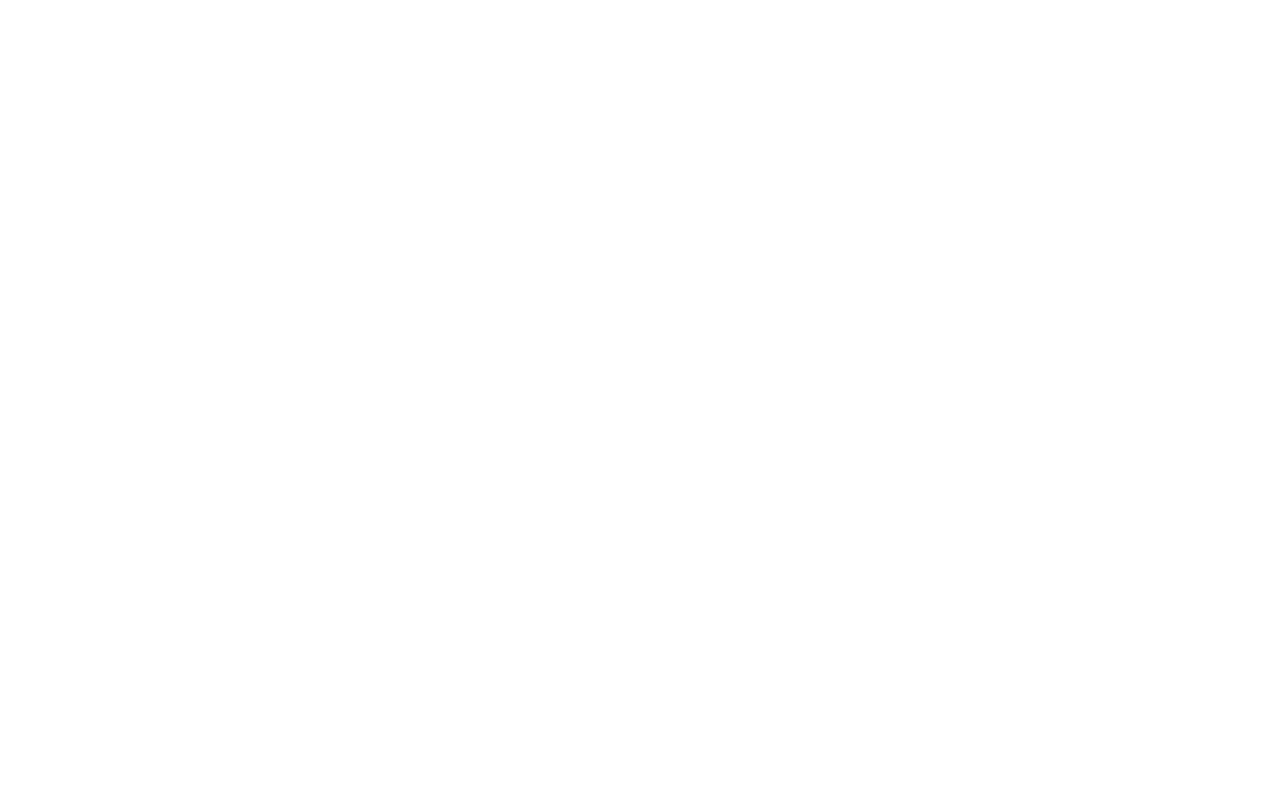
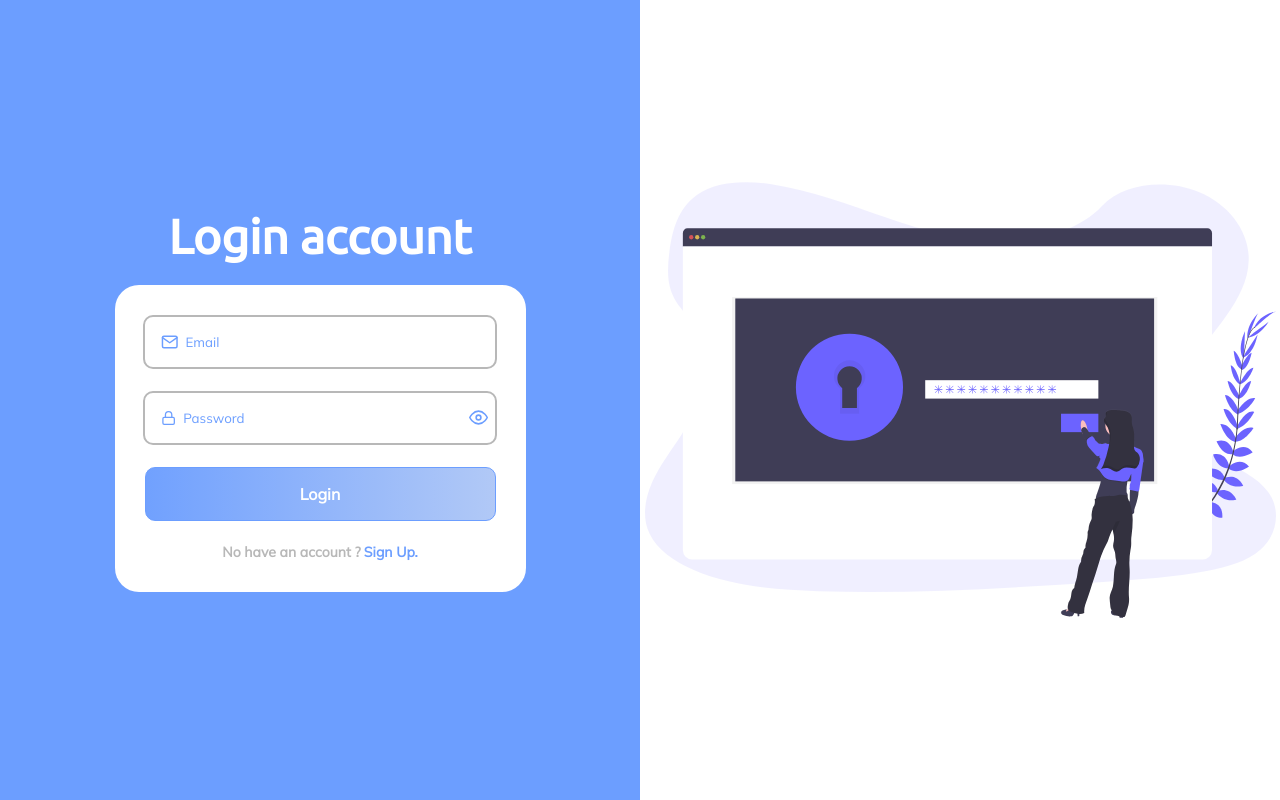
Before and after one commit to andre-luizz/drowzee-dashboard, a React (Create React App) app: page /sign-in in a window 1280 px wide. Built offline with nearby package versions, Linux system fonts and the light colour scheme.

Commit message:
feat: create sign in page

```diff
--- a/src/App.tsx
+++ b/src/App.tsx
@@ -1,6 +1,7 @@
 import React from 'react';
 
 import { BrowserRouter } from 'react-router-dom';
+import { AuthProvider } from './hooks/auth';
 
 import GlobalStyles from './styles/GlobalStyles';
 
@@ -11,7 +12,9 @@
 		<>
 			<GlobalStyles />
 			<BrowserRouter>
-				<Routes />
+				<AuthProvider>
+					<Routes />
+				</AuthProvider>
 			</BrowserRouter>
 		</>
 	);
--- /dev/null
+++ b/src/domain/pages/SignIn/interfaces/ISignInUserData.ts
@@ -0,0 +1,5 @@
+
+export interface ISignInUserData {
+    email: string;
+    password: string;
+}
--- /dev/null
+++ b/src/helpers/pages/signIn/validations/schema.ts
@@ -0,0 +1,8 @@
+import * as yup from 'yup';
+
+const schema = yup.object({
+	email:yup.string().required('the email field cannot be empty').email(),
+	password:yup.string().required('the password field cannot be empty')
+}).required();
+
+export default schema;
--- /dev/null
+++ b/src/hooks/auth.tsx
@@ -0,0 +1,77 @@
+/* eslint-disable @typescript-eslint/ban-types */
+import React, { useState } from 'react';
+
+import api from '../services/api';
+
+interface AuthState {
+    token: string;
+    user: object;
+}
+
+interface SignInCredentials {
+    email: string;
+    password: string;
+}
+
+interface AuthContextData {
+    user: object;
+    signIn: ({ email, password }: SignInCredentials) => Promise<void>;
+    signOut: () => void;
+}
+
+const AuthContext = React.createContext<AuthContextData>({} as AuthContextData);
+
+const AuthProvider: React.FC = ({ children }) => {
+	const [data, setData] = useState<AuthState>(() => {
+		const token = localStorage.getItem('@app:token');
+		const user = localStorage.getItem('@app:user');
+
+		if (token && user) {
+			return {
+				token,
+				user: JSON.parse(user)
+			};
+		}
+
+		return {} as AuthState;
+	});
+
+	const signIn = React.useCallback(async ({ email, password }) => {
+		const response = await api.post<any>('/sessions', {
+			email,
+			password,
+		});
+
+		const { token, user } = response.data;
+
+		localStorage.setItem('@app:token', token);
+		localStorage.setItem('@app:user', JSON.stringify(user));
+
+		setData({ token, user });
+	}, []);
+
+	const signOut = React.useCallback(() => {
+		localStorage.removeItem('@app:token');
+		localStorage.removeItem('@app:user');
+
+		setData({} as AuthState);
+	}, []);
+
+	return (
+		<AuthContext.Provider value={{ signOut, signIn, user: data.user }}>
+			{children}
+		</AuthContext.Provider>
+	);
+};
+
+function useAuth(): AuthContextData {
+	const context = React.useContext(AuthContext);
+
+	if (!context) {
+		throw new Error('useAuth must be used within a AuthProvider');
+	}
+
+	return context;
+}
+
+export { AuthProvider, useAuth };
--- /dev/null
+++ b/src/pages/SignIn/index.tsx
@@ -0,0 +1,83 @@
+import React from 'react';
+
+import { yupResolver } from '@hookform/resolvers/yup';
+import { FiMail, FiLock } from 'react-icons/fi';
+import { useForm } from 'react-hook-form';
+import { ISignInUserData } from '../../domain/pages/SignIn/interfaces/ISignInUserData';
+import { useAuth } from '../../hooks/auth';
+
+import SignInImg from '../../assets/svg/sign-in-image.svg';
+import Image from '../../components/DataDisplay/Image';
+import TextField from '../../components/Input/TextField';
+import Button from '../../components/Input/Button';
+
+import schema from '../../helpers/pages/signIn/validations/schema';
+
+import * as S from './styles';
+
+const SignIn: React.FC = () => {
+
+	const { signIn, user } = useAuth();
+
+	console.log(user);
+
+	const { register, handleSubmit, formState: { errors } } = useForm<ISignInUserData>({
+		resolver: yupResolver(schema)
+	});
+
+	const onFormSubmit = React.useCallback((data: ISignInUserData) => {
+		const { email, password } = data;
+
+		signIn({
+			email,
+			password,
+		});
+	}, []);
+
+	return (
+		<S.Container>
+
+			<S.PageLeftSide>
+
+				<S.FormTitle>Login account</S.FormTitle>
+				<S.Form
+					onSubmit={handleSubmit(onFormSubmit)}
+					autoComplete="off">
+					<TextField
+						errorMessage={errors.email?.message}
+						icon={FiMail}
+						fieldName="email"
+						placeholder="Email"
+						register={register}
+						required
+					/>
+					<TextField
+						errorMessage={errors.password?.message}
+						secureTextField
+						icon={FiLock}
+						fieldName="password"
+						placeholder="Password"
+						register={register}
+						required
+					/>
+
+					<Button type="submit">Login</Button>
+
+					<S.NoAccountWrapper>
+						<S.NoAccountText>No have an account ?</S.NoAccountText>
+						<S.NoAccountLink to="/">Sign Up.</S.NoAccountLink>
+					</S.NoAccountWrapper>
+
+				</S.Form>
+
+			</S.PageLeftSide>
+
+			<S.PageRightSide>
+				<Image src={SignInImg} alt="sign-in-image" width={631} height={436} />
+			</S.PageRightSide>
+
+		</S.Container>
+	);
+};
+
+export default SignIn;
--- /dev/null
+++ b/src/pages/SignIn/styles.ts
@@ -0,0 +1,61 @@
+import styled from 'styled-components';
+import colors from '../../styles/colors';
+import Heading from '../../components/DataDisplay/Heading';
+import LinkBase from '../../components/Navigation/Link';
+import Text from '../../components/DataDisplay/Text';
+
+export const Container = styled.div`
+    display: flex;
+    justify-content: center;
+    align-items: center;
+    background-color: ${colors.secondary};
+`;
+
+export const PageLeftSide = styled.div`
+    display: flex;
+    flex-direction: column;
+    justify-content: center;
+    align-items: center;
+    width: 50vw;
+    height: 100vh;
+    background-color: ${colors.primary};
+`;
+
+export const PageRightSide = styled.div`
+    display: flex;
+    justify-content: center;
+    align-items: center;
+    width: 50vw;
+    height: 100vh;
+    background-color: ${colors.secondary};
+`;
+
+export const FormTitle = styled(Heading)`
+    margin-bottom: 21px;
+`;
+
+export const Form = styled.form`
+    display: flex;
+    flex-direction: column;
+    align-items: center;
+    padding: 30px;
+    width: 411px;
+    height: auto;
+    background: ${colors.secondary};
+    border-radius: 24px;
+`;
+
+export const NoAccountWrapper = styled.div`
+    margin-top: 21px;
+    display: flex;
+    justify-content: center;
+    align-items: center;
+    height: 20px;
+`;
+
+export const NoAccountText = styled(Text)`
+    margin-right: 3px;
+    color: ${colors.input};
+`;
+
+export const NoAccountLink = styled(LinkBase)``;
--- a/src/pages/SignUp/index.tsx
+++ b/src/pages/SignUp/index.tsx
@@ -4,6 +4,7 @@
 import { useForm } from 'react-hook-form';
 import { yupResolver } from '@hookform/resolvers/yup';
 import { ISignUpUserData } from '../../domain/pages/SignUp/interfaces/ISignUpUserData';
+import { useHistory } from 'react-router-dom';
 
 import SignUpImg from '../../assets/svg/sign-up-image.svg';
 import Image from '../../components/DataDisplay/Image';
@@ -11,11 +12,12 @@
 import Button from '../../components/Input/Button';
 
 import schema from '../../helpers/pages/signUp/validations/schema';
+import api from '../../services/api';
 
 import * as S from './styles';
-import api from '../../services/api';
 
 const SignUp: React.FC = () => {
+	const history = useHistory();
 
 	const { register, handleSubmit, formState: { errors } } = useForm<ISignUpUserData>({
 		resolver: yupResolver(schema)
@@ -24,7 +26,7 @@
 	const onFormSubmit = React.useCallback( async (data: ISignUpUserData) => {
 		await api.post('/users', data);
 
-		alert('create account sucessfully');
+		history.push('/sign-in');
 	}, []);
 
 	return (
@@ -74,7 +76,7 @@
 					<Button type="submit">Create account</Button>
 
 					<S.HaveAccountWrapper>
-						<S.HaveAccountText>have an account ?</S.HaveAccountText>
+						<S.HaveAccountText>Already have an account ?</S.HaveAccountText>
 						<S.HaveAccountLink to="/sign-in">Sign In.</S.HaveAccountLink>
 					</S.HaveAccountWrapper>
 
--- a/src/routes/index.tsx
+++ b/src/routes/index.tsx
@@ -3,11 +3,13 @@
 import { Route, Switch } from 'react-router-dom';
 
 import SignUp from '../pages/SignUp';
+import SignIn from '../pages/SignIn';
 
 const Router: React.FC = () => {
 	return (
 		<Switch>
 			<Route exact path="/" component={SignUp} />
+			<Route path="/sign-in" component={SignIn} />
 		</Switch>
 	);
 };
```
Also changed, not shown: src/assets/svg/sign-in-image.svg (added), src/assets/svg/sign-up-image.svg.
